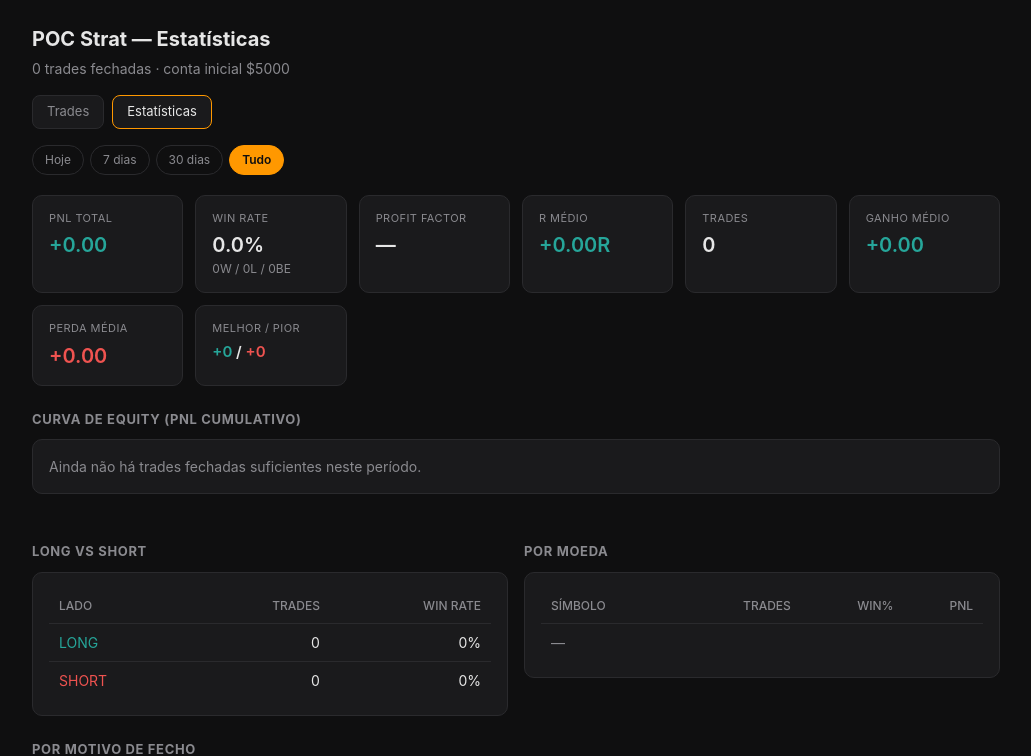
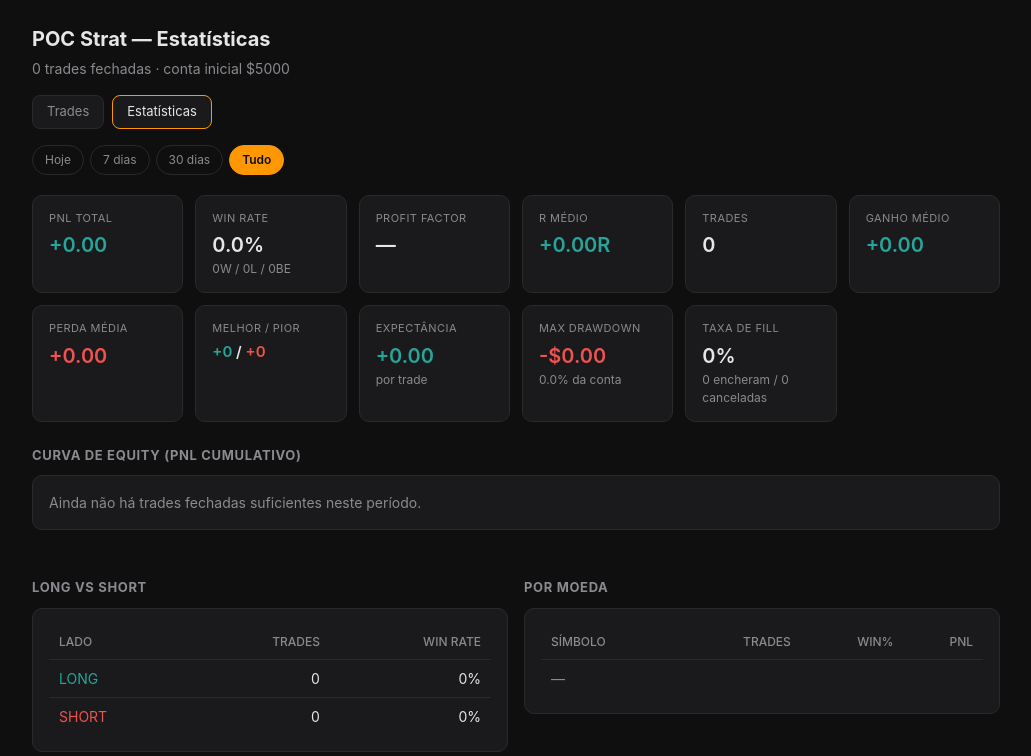
Before and after one commit to valentimlopes81-collab/poc-strat, a FastAPI app: page /stats in a window 1280 px wide. Shown: the top 756 px of the page, without its empty margins (124-1155 px from the left). Run offline with FastAPI, Linux system fonts and the light colour scheme.

Commit message:
Stats: adiciona max drawdown, expectância ($) e taxa de fill
- Max drawdown (em $ e % da conta) calculado sobre a curva de equity.
- Expectância em $ por trade (avg PnL por trade fechada).
- Taxa de fill: dos setups que resolveram, quantos encheram vs cancelaram
  (calculado sobre todas as trades, respeitando o filtro de período).
Só de leitura; sem alterações às trades.

Co-Authored-By: Claude Opus 4.8 <noreply@anthropic.com>
Claude-Session: https://claude.ai/code/session_01VSwExsPjUPQxKzt8DL6QbS

```diff
--- a/app/dashboard/templates/stats.html
+++ b/app/dashboard/templates/stats.html
@@ -63,6 +63,15 @@
     <div class="card"><div class="k">Perda média</div><div class="v neg">{{ "%+.2f"|format(stats.avg_loss) }}</div></div>
     <div class="card"><div class="k">Melhor / Pior</div>
       <div class="v" style="font-size:15px"><span class="pos">{{ "%+.0f"|format(stats.best) }}</span> / <span class="neg">{{ "%+.0f"|format(stats.worst) }}</span></div></div>
+    <div class="card"><div class="k">Expectância</div>
+      <div class="v {{ 'pos' if stats.expectancy_usd>=0 else 'neg' }}">{{ "%+.2f"|format(stats.expectancy_usd) }}</div>
+      <div class="mut" style="font-size:12px">por trade</div></div>
+    <div class="card"><div class="k">Max Drawdown</div>
+      <div class="v neg">-${{ "%.2f"|format(stats.max_drawdown) }}</div>
+      <div class="mut" style="font-size:12px">{{ "%.1f"|format(stats.max_drawdown/start*100) }}% da conta</div></div>
+    <div class="card"><div class="k">Taxa de Fill</div>
+      <div class="v">{{ "%.0f"|format(stats.fill_rate) }}%</div>
+      <div class="mut" style="font-size:12px">{{ stats.n_filled }} encheram / {{ stats.n_cancelled }} canceladas</div></div>
   </div>
 
   <h2>Curva de Equity (PnL cumulativo)</h2>
--- a/app/main.py
+++ b/app/main.py
@@ -263,6 +263,12 @@ def _compute_stats(closed: list[Trade]) -> dict:
         cum += t.realized_pnl
         curve.append(cum)
 
+    # Max drawdown (em $) sobre a curva, a partir de um pico inicial de 0.
+    peak, max_dd = 0.0, 0.0
+    for v in curve:
+        peak = max(peak, v)
+        max_dd = max(max_dd, peak - v)
+
     return {
         "n": n,
         "wins": len(wins),
@@ -274,6 +280,8 @@ def _compute_stats(closed: list[Trade]) -> dict:
         "gross_loss": gross_loss,
         "profit_factor": (gross_profit / gross_loss) if gross_loss > 0 else None,
         "avg_r": (sum(rs) / len(rs)) if rs else 0.0,
+        "expectancy_usd": (total / n) if n else 0.0,
+        "max_drawdown": max_dd,
         "avg_win": (gross_profit / len(wins)) if wins else 0.0,
         "avg_loss": (-gross_loss / len(losses)) if losses else 0.0,
         "best": max((t.realized_pnl for t in closed), default=0.0),
@@ -294,15 +302,29 @@ async def stats_page(request: Request, period: str = "all") -> HTMLResponse:
         period = "all"
     cutoff = _period_cutoff(period)
     with get_session() as session:
-        closed = list(
-            session.exec(select(Trade).where(Trade.status == TradeStatus.closed))
-        )
+        all_trades = list(session.exec(select(Trade)))
+
+    closed = [t for t in all_trades if t.status == TradeStatus.closed]
     if cutoff is not None:
         closed = [t for t in closed if (t.closed_at or t.created_at) >= cutoff]
+        created = [t for t in all_trades if t.created_at >= cutoff]
+    else:
+        created = all_trades
+
+    stats = _compute_stats(closed)
+
+    # Taxa de fill: dos setups que resolveram (encheram ou cancelaram), quantos encheram.
+    filled = [t for t in created if t.status in (TradeStatus.open, TradeStatus.closed)]
+    cancelled = [t for t in created if t.status == TradeStatus.cancelled]
+    resolved = len(filled) + len(cancelled)
+    stats["fill_rate"] = (len(filled) / resolved * 100.0) if resolved else 0.0
+    stats["n_filled"] = len(filled)
+    stats["n_cancelled"] = len(cancelled)
+
     return templates.TemplateResponse(
         request,
         "stats.html",
-        {"stats": _compute_stats(closed), "period": period, "start": settings.account_start_usd},
+        {"stats": stats, "period": period, "start": settings.account_start_usd},
     )
 
 
```
